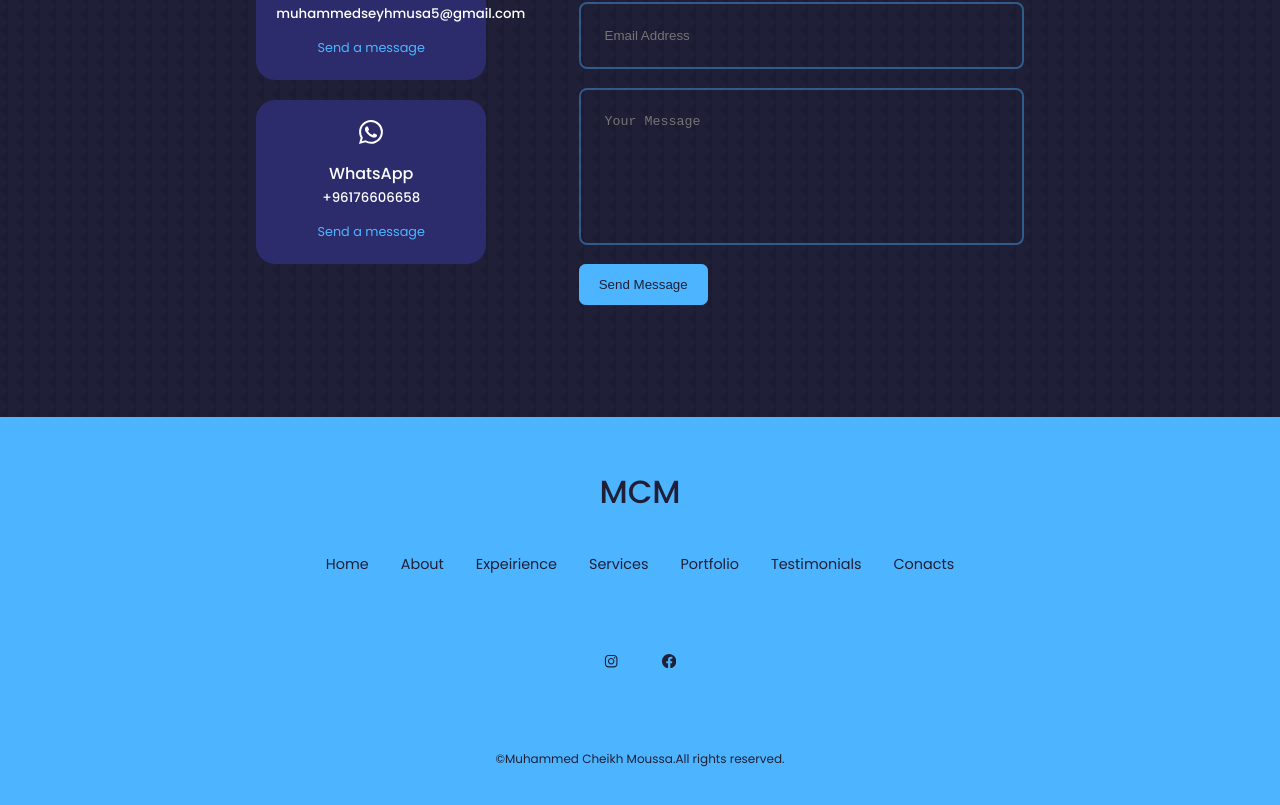
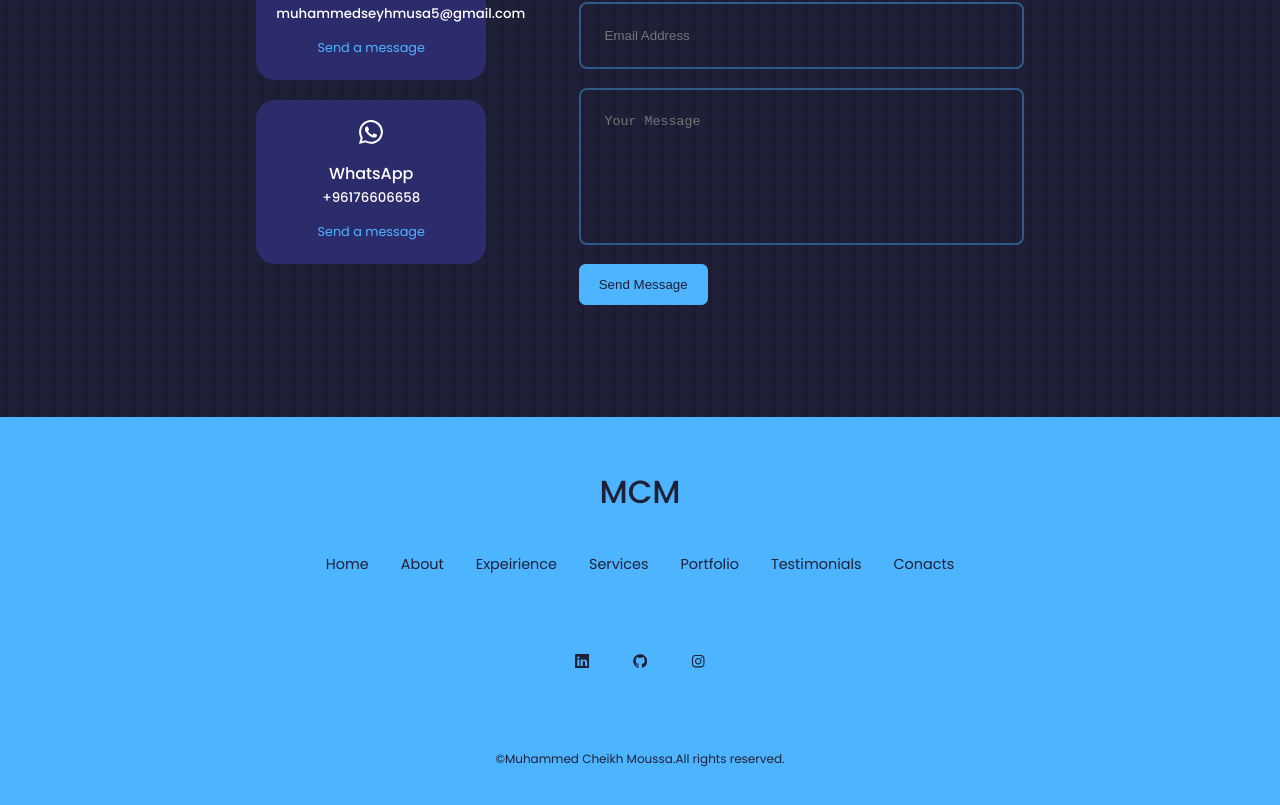
Before and after one commit to MuhammedSm/Portfolio-react-website, a React (Create React App) app: page / in a window 1280 px wide. Shown: the part 4458-5263 px from the top of the page. Built offline with nearby package versions, Linux system fonts and the light colour scheme.

Commit message:
footer update

```diff
--- a/src/components/footer/Footer.jsx
+++ b/src/components/footer/Footer.jsx
@@ -2,6 +2,8 @@
 import './footer.css'
 import {BsFacebook} from 'react-icons/bs'
 import {FaInstagram} from 'react-icons/fa'
+import {BsLinkedin} from 'react-icons/bs'
+import{FaGithub} from 'react-icons/fa'
 function footer() {
   return (
 
@@ -17,8 +19,9 @@
         <li><a href="#Conacts">Conacts</a></li>
       </ul>
       <div className="footer__socials">
-        <a href="https://www.instagram.com/crispybolt/"><FaInstagram/></a>
-        <a href="https://facebook.com"> <BsFacebook/></a>
+      <a href="https://www.linkedin.com/in/muhammed-%C5%9Feyhmusa-001968211/" target="_blank" rel="noreferrer"><BsLinkedin/></a>
+        <a href="https://github.com/MuhammedSm" target="_blank" rel="noreferrer"><FaGithub/></a>
+        <a href="https://www.instagram.com/crispybolt/" target="_blank" rel="noreferrer"><FaInstagram/></a>
       </div>
       <div className="footer__copyright">
         <small>&copy;Muhammed Cheikh Moussa.All rights reserved.</small>
```
